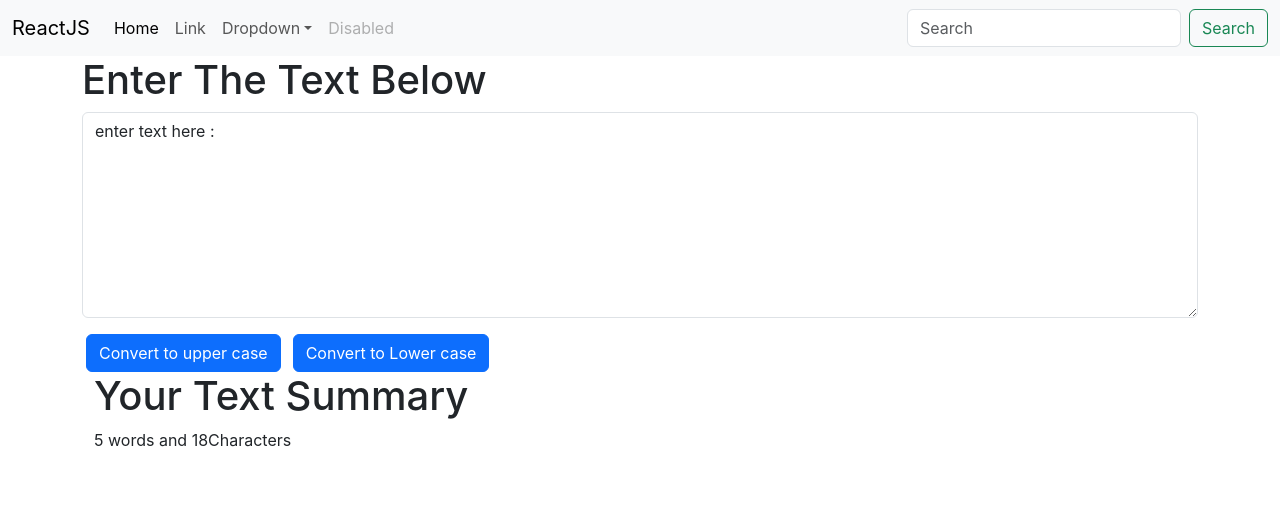
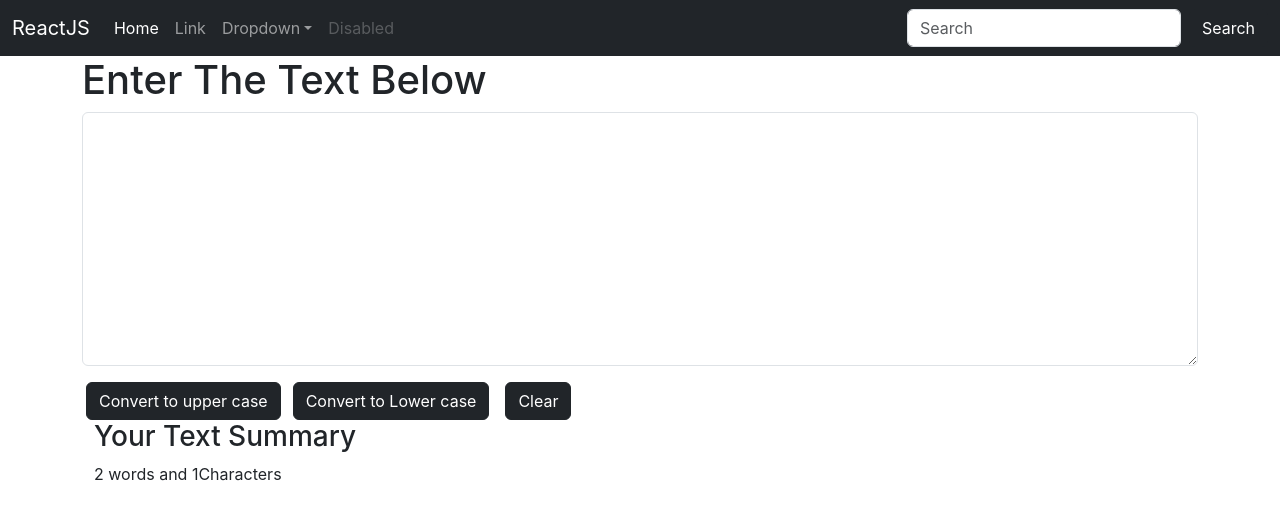
Before and after one commit to Manojhulli/ReactJs-App, a React (Create React App) app: page / in a window 1280 px wide. Shown: the top 520 px of the page. Built offline with nearby package versions, Linux system fonts and the light colour scheme.

Commit message:
clear button

```diff
--- a/src/components/NavBar.js
+++ b/src/components/NavBar.js
@@ -3,7 +3,7 @@ import React from 'react'
 export default function NavBar(props) {
   return (
     <div>
-      <nav className="navbar navbar-expand-lg bg-body-tertiary">
+      <nav className="navbar navbar-expand-lg navbar-dark bg-dark">
   <div className="container-fluid">
     <a className="navbar-brand" href="/">{props.title}</a>
     <button className="navbar-toggler" type="button" data-bs-toggle="collapse" data-bs-target="#navbarSupportedContent" aria-controls="navbarSupportedContent" aria-expanded="false" aria-label="Toggle navigation">
@@ -34,7 +34,7 @@ export default function NavBar(props) {
       </ul>
       <form className="d-flex" role="search">
         <input className="form-control me-2" type="search" placeholder="Search" aria-label="Search"/>
-        <button className="btn btn-outline-success" type="submit">Search</button>
+        <button className="btn btn-dark" type="submit">Search</button>
       </form>
     </div>
   </div>
--- a/src/components/TextArea.js
+++ b/src/components/TextArea.js
@@ -13,22 +13,29 @@ export default function TextArea(props) {
   const handleText = (event) =>{
     setText (event.target.value);
   }
-  const  [text , setText] = useState("enter text here : ");
+
+  const handleclear =() => {
+    let newText = "";
+    setText(newText);
+  }
+  const  [text , setText] = useState(" ");
   return (
     <>
     <div>
         <h1>{props.heading}</h1>
-        <div className="mb-3">
-            <textarea className="form-control" value={text} onChange={handleText} id="myBox" rows="8"></textarea>
+        <div className="mb-3 ">
+
+            <textarea className="form-control" value={text} onChange={handleText} id="myBox" rows="10"></textarea>
         </div>
         <>
-            <button type="button" class="btn btn-primary mx-1" onClick={handleUppercase}>Convert to upper case</button>
-            <button type="button" class="btn btn-primary mx-2" onClick={handleLowercase}>Convert to Lower case</button>
+            <button type="button" class="btn btn-dark mx-1" onClick={handleUppercase}>Convert to upper case</button>
+            <button type="button" class="btn btn-dark mx-2" onClick={handleLowercase}>Convert to Lower case</button>
+            <button type="button" class="btn btn-dark mx-2" onClick={handleclear}>Clear</button>
             </>
     </div>
 
-    <div className="container mb-2">
-      <h1>Your Text Summary</h1>
+    <div className="container mb-2 ">
+      <h3>Your Text Summary</h3>
       <p> {text.split(" ").length} words and {text.length}Characters</p>
     </div>
     </>
```
